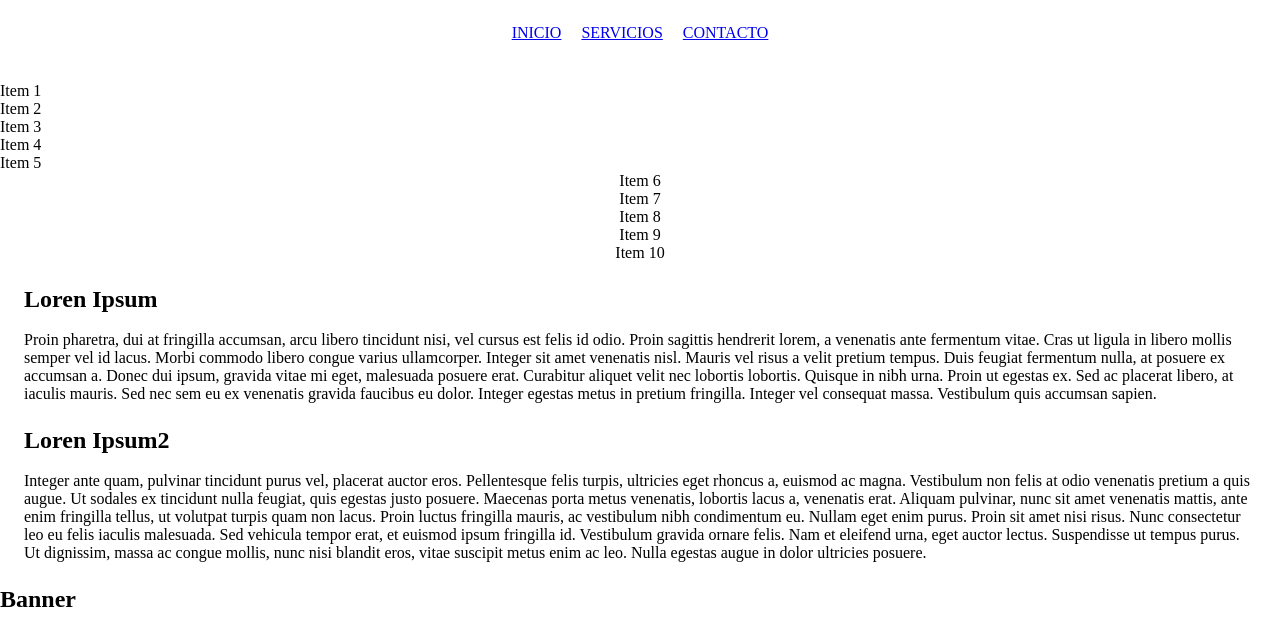
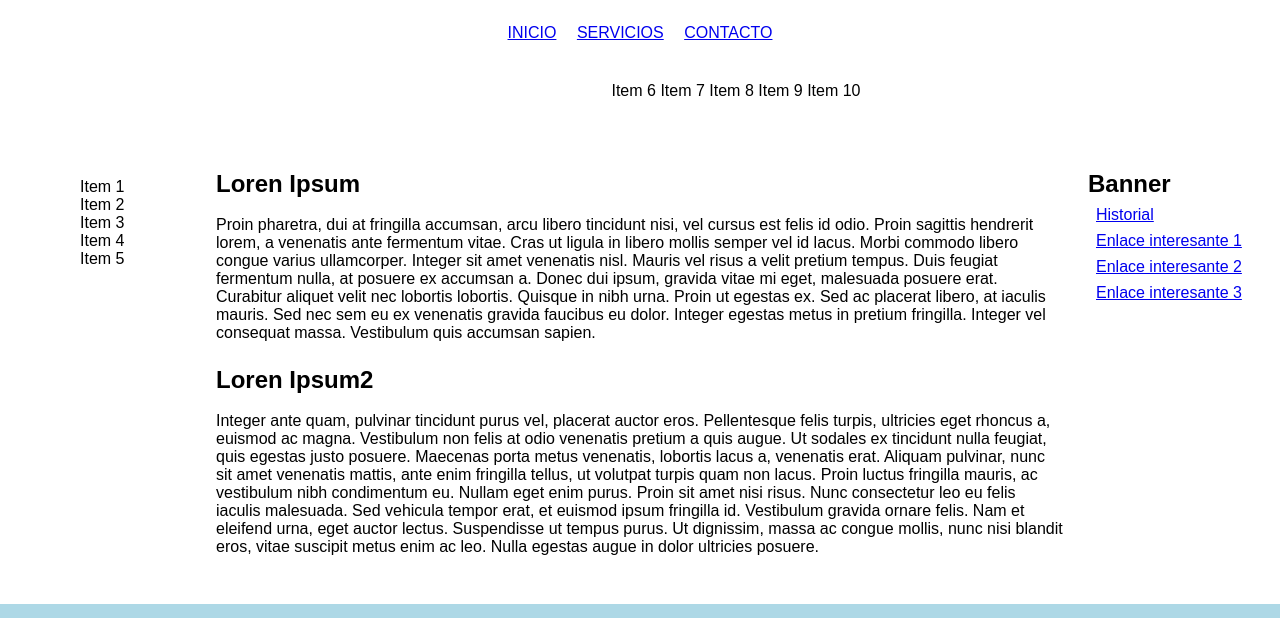
Before and after one commit to DisenoInterfacesWeb26-27/diseno-interfaces-web-26-27-practica-4-css-avanzado-marespfig, a plain HTML site: page maqueta.html in a window 1280 px wide. Shown: the part 166-784 px from the top of the page. Drawn offline with Linux system fonts and the light colour scheme.

Commit message:
Added some fixes in general css + added media queries

```diff
--- a/assets/css/maqueta.css
+++ b/assets/css/maqueta.css
@@ -11,24 +11,31 @@ header {
 }
 
 nav.menu {
-        list-style: none;
         text-align: center;
         margin: 2em;
 
+        & ul { list-style: none; }
         & ul li {
             display: inline-block;
             padding: 0.5em;
         }
     }
 
-nav.nav1 {
-    list-style: none;
-    margin: 2em;
+.nav1 ul { list-style: none; }
+
+.nav2 ul {
+    text-align: center;
+
+    & li {
+        list-style: none;
+        display: inline-block;
+    }
 }
 
-nav.nav2 {
+.banner ul {
     list-style: none;
-    text-align: center;
+
+    & li { margin: 0.5em; }
 }
 
 section > article {
@@ -37,11 +44,7 @@ section > article {
     & > h2 { margin-bottom: 0.75em; }
 }
 
-.banner ul {
-    list-style: none;
 
-    & li { margin: 0.5em; }
-}
 
 footer {
     background-color: lightblue;
@@ -53,9 +56,69 @@ footer {
 }
 
 @media (min-width: 1200px) {
+    body { font-family: Arial, sans-serif; }
 
+    main {
+        display: table;
+        width: 100%;
+        position: relative;
+    }
+
+    .nav1 {
+        display: table-cell;
+        width: 15%;
+        padding-left: 5em;
+    }
+
+    section {
+        display: table-cell;
+        padding-top: 4em;
+    }
+
+    .banner {
+        display: table-cell;
+        width: 15%;
+        padding-top: 4em;
+    }
+
+    .nav2 {
+        position: absolute;
+        top: 0;
+        right: 0;
+        height: 3em;
+        left: 15%;
+    }
 }
 
-@media (min-width: 700px) {}
+@media (min-width: 700px) and (max-width: 1199px) {
 
-@media (max-width: 700) {}
+    body { font-family: Calibri, sans-serif }
+
+    .nav1 {
+        float: left;
+        width: 15%;
+        margin-left: 5em;
+    }
+
+    section { margin-left: 22%;}
+    .nav2 { display: none; }
+    .banner {
+        text-align: center;
+
+        & ul li { display: inline-block; }
+    }
+}
+
+@media (max-width: 699px) {
+    body { font-family: 'Times New Roman', serif;}
+
+    header h1 { margin-bottom: 1em; }
+
+    main > * {
+        display: block;
+        text-align: center;
+        margin: 1em;
+    }
+
+    .nav1 ul li { display: inline-block !important; }
+}
--- a/maqueta.html
+++ b/maqueta.html
@@ -27,7 +27,8 @@
       </ul>
     </nav>
 
-    <aside class="nav1">
+    <main>
+        <nav class="nav1">
             <ul>
                 <li>Item 1</li>
                 <li>Item 2</li>
@@ -35,9 +36,9 @@
                 <li>Item 4</li>
                 <li>Item 5</li>
             </ul>
-    </aside>
+        </nav>
 
-    <main>
+      <section>
         <nav class="nav2">
             <ul>
                 <li>Item 6</li>
@@ -47,8 +48,6 @@
                 <li>Item 10</li>
             </ul>
         </nav>
-
-      <section>
         <article>
           <h2>Loren Ipsum</h2>
           <p>
@@ -86,7 +85,7 @@
             ac leo. Nulla egestas augue in dolor ultricies posuere.
           </p>
         </article>
-
+      </section>
         <aside class="banner">
           <h2>Banner</h2>
           <ul>
@@ -96,7 +95,6 @@
             <li><a href="#">Enlace interesante 3</a></li>
           </ul>
         </aside>
-      </section>
     </main>
 
     <footer>
```
Lines whose indentation alone changed are shown as unchanged.
